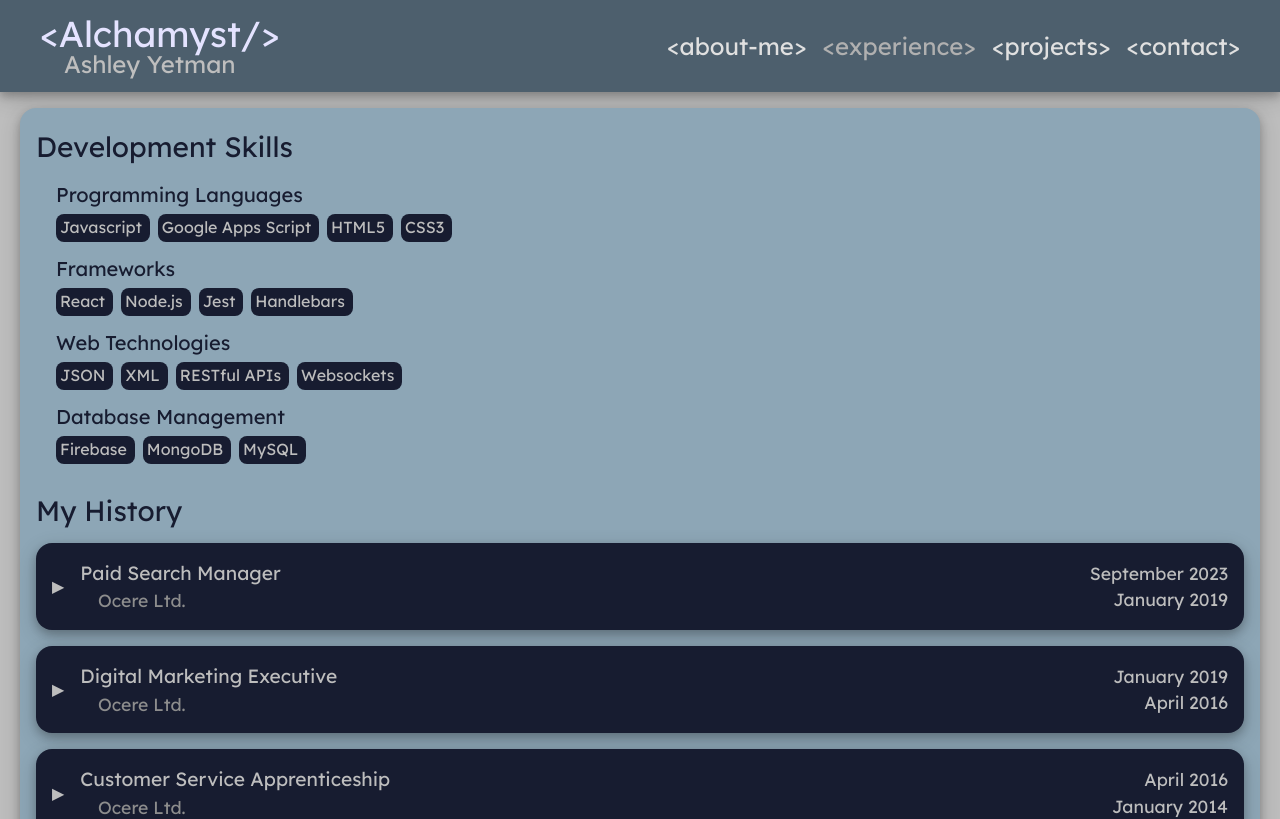
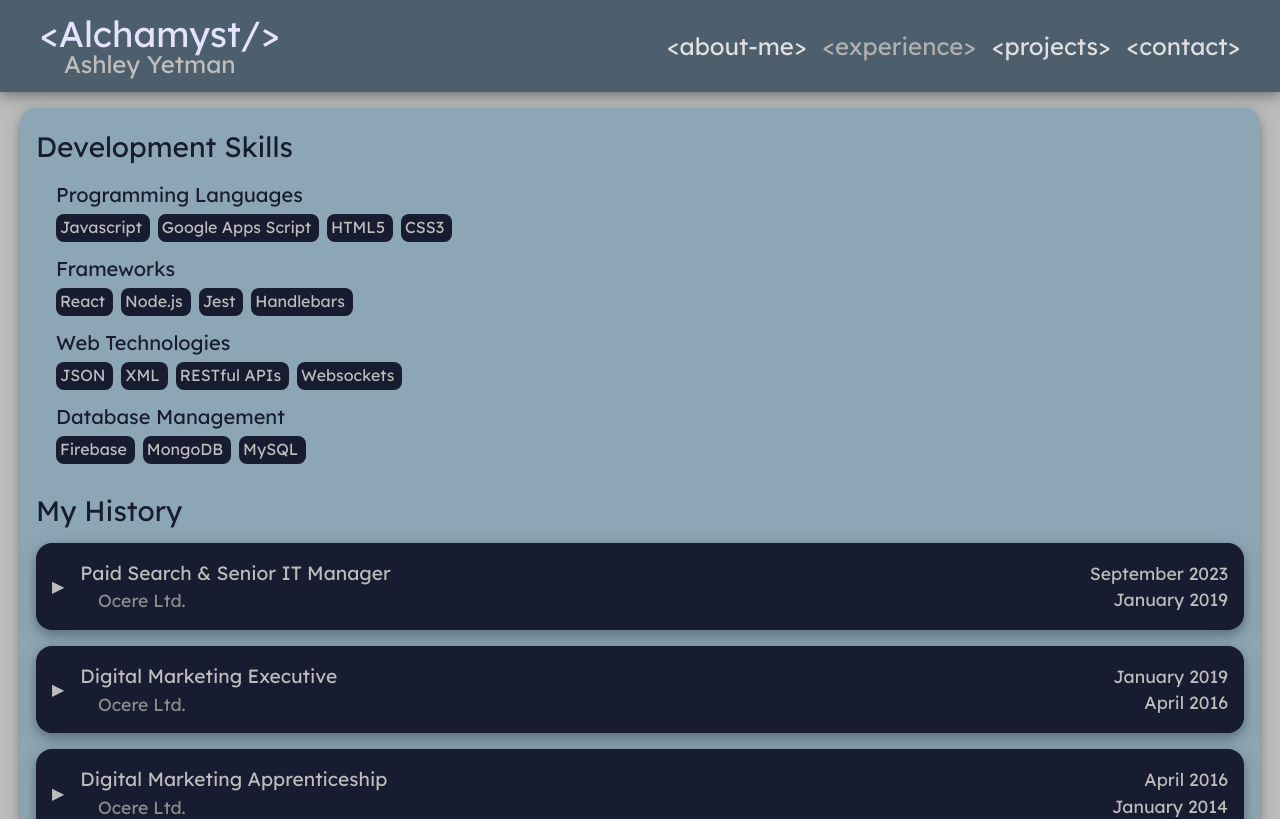
Before and after one commit to Alchamyst/ayetman-web, a React (Vite) app: page /experience in a window 1280 px wide. Shown: the top 819 px of the page. Built offline with nearby package versions, Linux system fonts and the light colour scheme.

Commit message:
update myHistory data.

```diff
--- a/src/assets/myHistory.json
+++ b/src/assets/myHistory.json
@@ -1,26 +1,26 @@
 [
     {
         "organisation": "Ocere Ltd.",
-        "designation": "Paid Search Manager",
+        "designation": "Paid Search & Senior IT Manager",
         "startDate":"2019-01-01",
         "endDate":"2023-09-01",
-        "description1": "I managed advertising campaigns across Google Ads and Bing Ads platforms, which also involved collaborating with clients' web development teams to optimize on-site SEO and tracking elements, and the user experience of landings pages and webforms across various platforms.",
-        "description2": "In my capacity as Senior IT Manager also oversaw critical IT systems and providing support to users across the organisation. I also developed custom Google Apps Scripts for Google Sheets for use in teams across the organisation, automating tasks and simplifying processes."
+        "description1": "As Senior IT Manager, I supervised essential IT systems and created Google Apps Scripts to automate tasks for the account manager and SEO support teams.",
+        "description2": "I managed Google Ads and Bing Ads while providing consultancy to clients' web development teams to improve site structure for SEO, address tracking code issues, and enhance overall user experience."
     },
     {
         "organisation": "Ocere Ltd.",
         "designation": "Digital Marketing Executive",
         "startDate":"2016-04-01",
         "endDate":"2019-01-01",
-        "description1": "During my tenure in this role I managed PPC campaigns across Google Ads, Bing Ads and Facebook Ads platforms and was responsible for overseeing a number of critical IT systems, providing first and second-line IT support to users across the organisation.",
-        "description2": "Responsibilities included the creation of effective PPC landing pages and the implementation of necessary conversion tracking and affiliate tracking systems. I also played a key role in introducing Agile practices to the organization, including training teams and implementing processes such as Kanban boards, daily stand-ups, and sprints to enhance business operations."
+        "description1": "After completing my apprenticeship with Ocere, my role expanded to IT Manager, overseeing critical systems and providing first and second-line IT support across the organization.",
+        "description2": "I continued to oversee PPC landing page creation, implement conversion and affiliate tracking code, and provided technical SEO support and guidance to account managers."
     },
     {
         "organisation": "Ocere Ltd.",
-        "designation": "Customer Service Apprenticeship",
+        "designation": "Digital Marketing Apprenticeship",
         "startDate":"2014-01-01",
         "endDate":"2016-04-01",
-        "description1": "My role focused on supporting the account manager team internally. I conducted SEO backlink analysis and on-site reviews for our clients, working alongside the account manager team to devise effective SEO strategies.",
+        "description1": "I joined Ocere in a technical role supporting the account manager team to help devise and execute effective SEO strategies for our clients.  ",
         "description2": "My responsibilities were expanded after a year to include the management of Google Ads and Bing Ads accounts."
     },
     {
@@ -36,7 +36,7 @@
         "designation": "BTEC National Diploma for IT Practitioners",
         "startDate":"2006-09-01",
         "endDate":"2008-06-01",
-        "description1": "My national diploma encompassed a wide spectrum of IT disciplines, I gained comprehensive knowledge in software development, database management systems, website management and development, computer hardware, computer systems analysis and design, and computational methods.",
-        "description2": ""
+        "description1": "My national diploma encompassed a wide spectrum of IT disciplines over two years of study.  ",
+        "description2": "Subjects covered include: software development, database management systems, website development, computer hardware, and computational methods."
     }
 ]
--- a/src/styles/historyListItem.css
+++ b/src/styles/historyListItem.css
@@ -27,9 +27,9 @@
     justify-content:space-between;
 }
 
-.expander-open {
+/* .expander-open {
 
-}
+} */
 
 .expander > p, .expander-open > p {
     margin: 0em  0em 0em;
@@ -98,9 +98,9 @@
     padding: 0.5em 1em 0.5em 1em;
 }
 
-.history-description {
+/* .history-description {
 
-}
+} */
 
 .history-description > p {
     font-size: 1.1em;
@@ -108,7 +108,7 @@
 }
 
 .hist-desc-02 {
-    padding-top: 1em;
+    padding-top: 0.5em;
 }
 
 .history-description-dates {
--- a/src/styles/socialLinks.css
+++ b/src/styles/socialLinks.css
@@ -7,6 +7,9 @@
 }
 
 .social-links {
+    /* border-radius: 1em;
+    background-color: #dcd9d8; */
+
     display: flex;
     flex-direction: row;
     flex-wrap: wrap;
```
Also changed, not shown: src/views/AboutMePage.jsx (line endings or trailing spaces).
